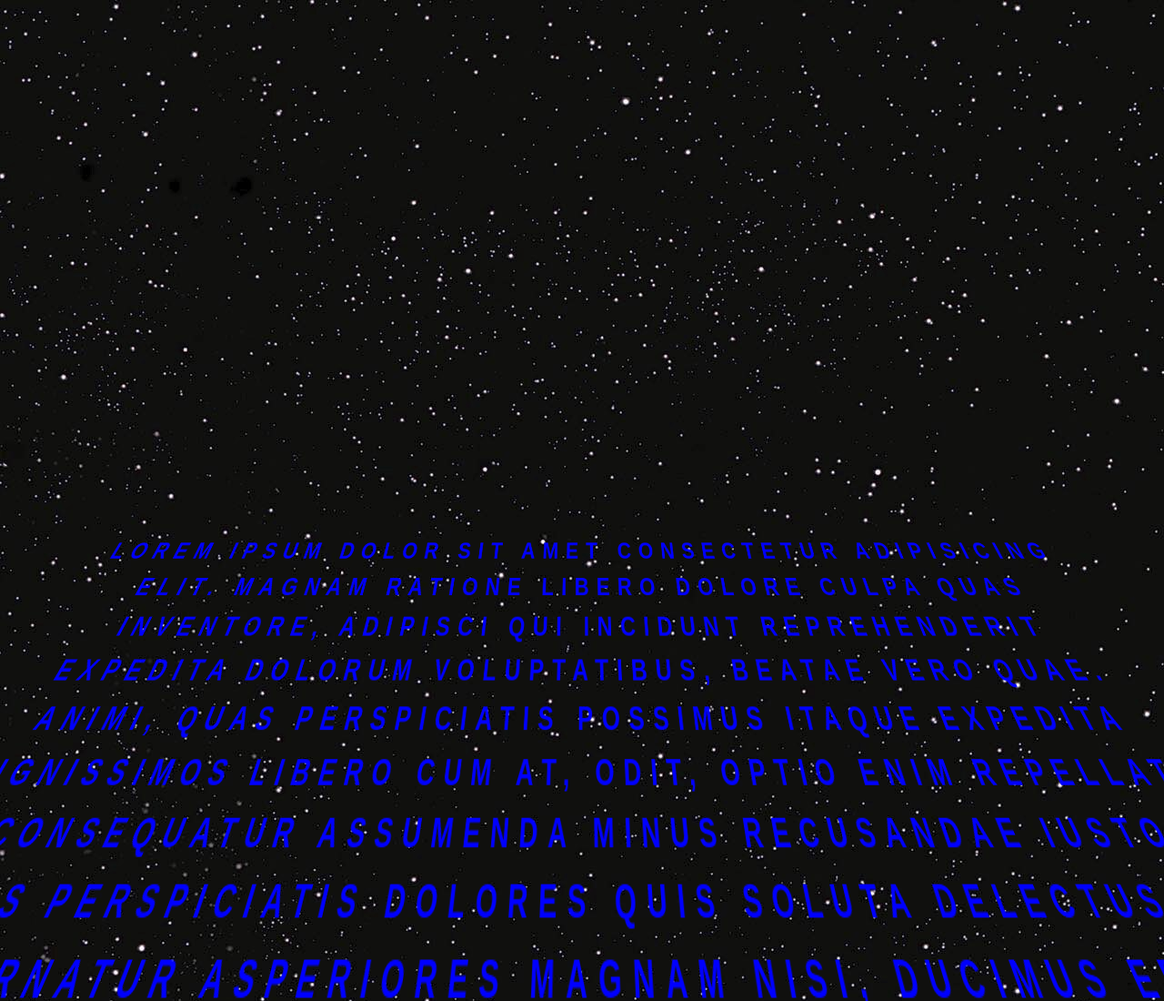
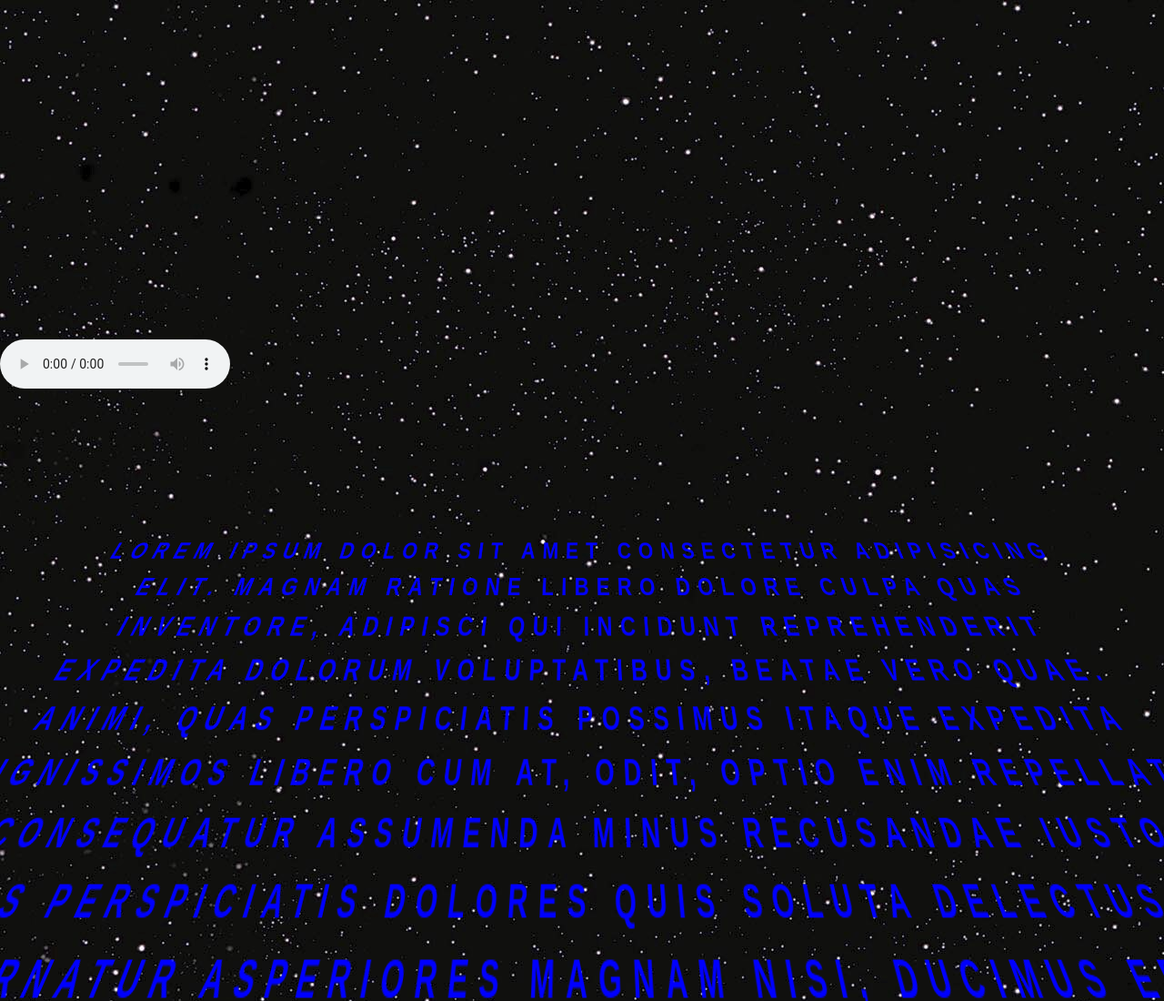
Before and after one commit to Xeless/Star-Wars-Crawl, a plain HTML site: page index.html in a window 1280 px wide. Shown: the top 1100 px of the page at 91% size. Drawn offline with Linux system fonts and the light colour scheme.

Commit message:
add folder musique

```diff
--- a/index.html
+++ b/index.html
@@ -7,6 +7,10 @@
     <title>Document</title>
 </head>
 <body>
+
+
+<audio src="/assets/musique/KEhhYBEVF5L_Star-Wars-Theme-Song-.mp3" autoplay preload="auto" controls></audio>
+
 
     <div class="logo">
         <img src="/assets/image/becode-logo.png">
```
Also changed, not shown: 2 other files.
